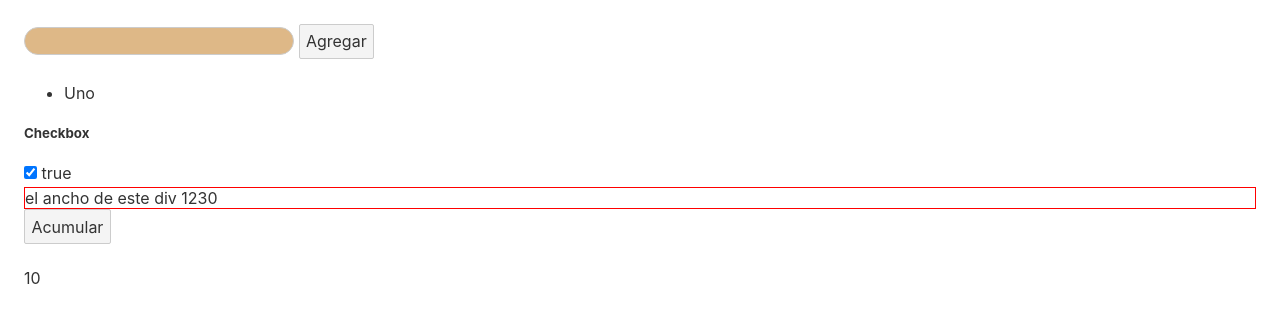
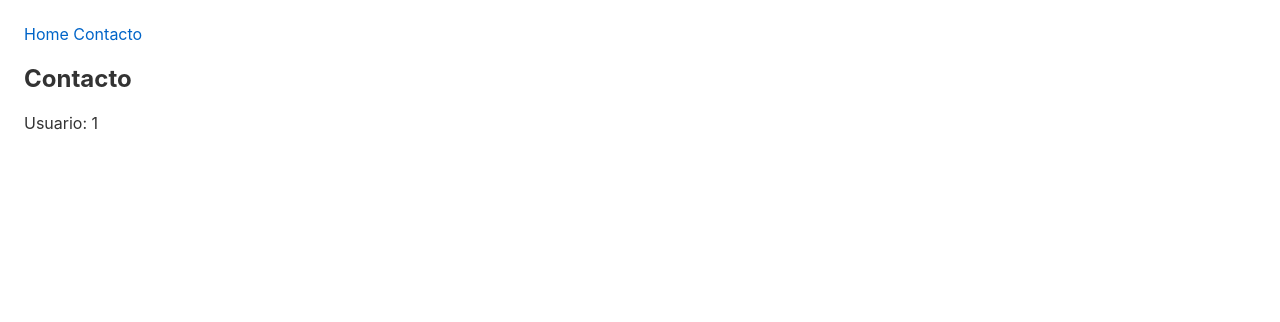
Before and after one commit to juniorfrey/curso-svelte2, a Svelte app: page /contacto/1 in a window 1280 px wide. Shown: the top 322 px of the page. Built offline with nearby package versions, Linux system fonts and the light colour scheme.

Commit message:
Clase 9 'Rutas' : Se practico las rutas con la libreria que ofrece svelte, se crearon dos componentes y navego entre ellos

```diff
--- a/package.json
+++ b/package.json
@@ -5,7 +5,7 @@
   "scripts": {
     "build": "rollup -c",
     "dev": "rollup -c -w",
-    "start": "sirv public --no-clear"
+    "start": "sirv public --no-clear --single"
   },
   "devDependencies": {
     "@rollup/plugin-commonjs": "^17.0.0",
@@ -24,6 +24,7 @@
     "svelte-preprocess": "^4.7.4"
   },
   "dependencies": {
-    "sirv-cli": "^1.0.0"
+    "sirv-cli": "^1.0.0",
+    "svelte-routing": "^1.6.0"
   }
 }
--- a/src/App.svelte
+++ b/src/App.svelte
@@ -9,6 +9,9 @@
 	import ArraysObjetos from "./ArraysObjetos.svelte";
 	import Eventos from "./Eventos.svelte";
 	import { setContext } from 'svelte';
+	import { Router, Route, Link, link } from 'svelte-routing';
+	import RutaHome from './Ruta_home.svelte';
+	import RutaContacto from './Ruta_contacto.svelte';
 
 	export let name;
 	let lenguaje = 'Pronto estaremos con ustedes';
@@ -48,6 +51,8 @@
 
 
 
+
+
 <main>
 	<!--<h1>Modo desarrollo {name}!</h1>-->
 	<!--<Datos  lenguaje={lenguaje} nombre={examplearray.nombre} apellido={examplearray.apellido} />-->
@@ -72,7 +77,20 @@
 
 	<!--<Funciones />-->
 
-	<Bind />
+	<!--<Bind />-->
+
+	<Router>
+		<nav>
+			<Link to="/">Home</Link>
+			<Link to="/contacto">Contacto</Link>
+		</nav>
+		<div>
+			<Route path="/"  component={RutaHome}/>
+			<Route path="/contacto"  component={RutaContacto}/>
+			<Route path="/contacto/:id"  component={RutaContacto} let:params/>
+		</div>
+	</Router>
+
 
 
 </main>
@@ -94,13 +112,6 @@
 		margin: 0 auto;
 	}
 
-	h1 {
-		color: #ff3e00;
-		text-transform: uppercase;
-		font-size: 4em;
-		font-weight: 100;
-	}
-
 
 	@media (min-width: 640px) {
 		main {
--- /dev/null
+++ b/src/Ruta_contacto.svelte
@@ -0,0 +1,9 @@
+<script>
+    export let id;
+</script>
+
+<h2>Contacto</h2>
+
+{#if id}
+    <p>Usuario: {id}</p>
+{/if}
--- /dev/null
+++ b/src/Ruta_home.svelte
@@ -0,0 +1 @@
+<h2>Home</h2>
```
Also changed, not shown: paquetes-librerias.txt, 1 other file (tests, documents, lock files or other folders).
